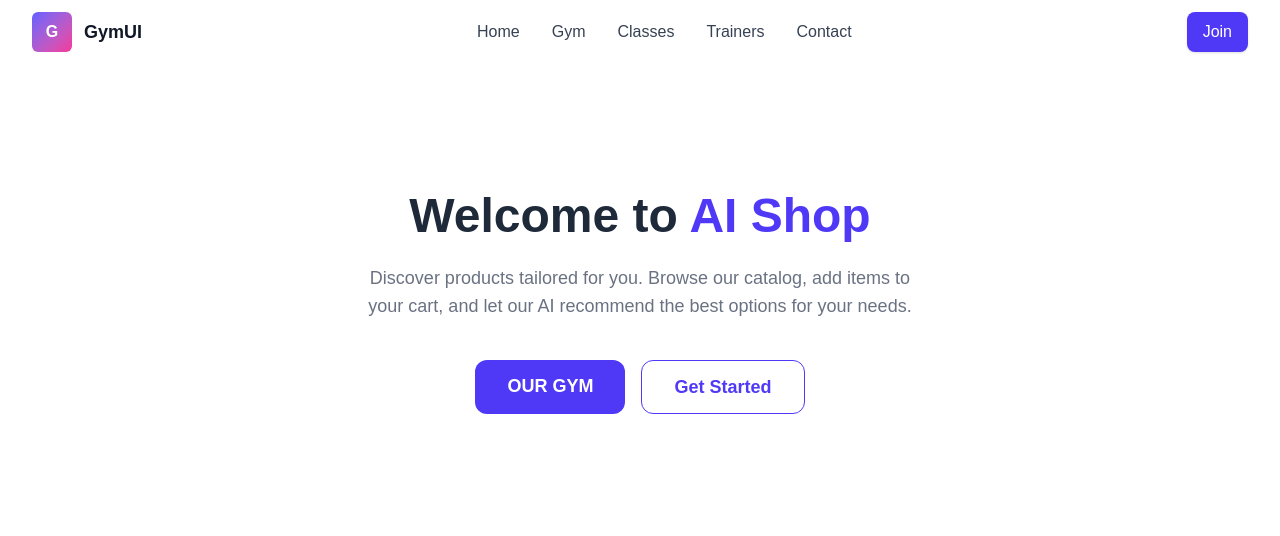
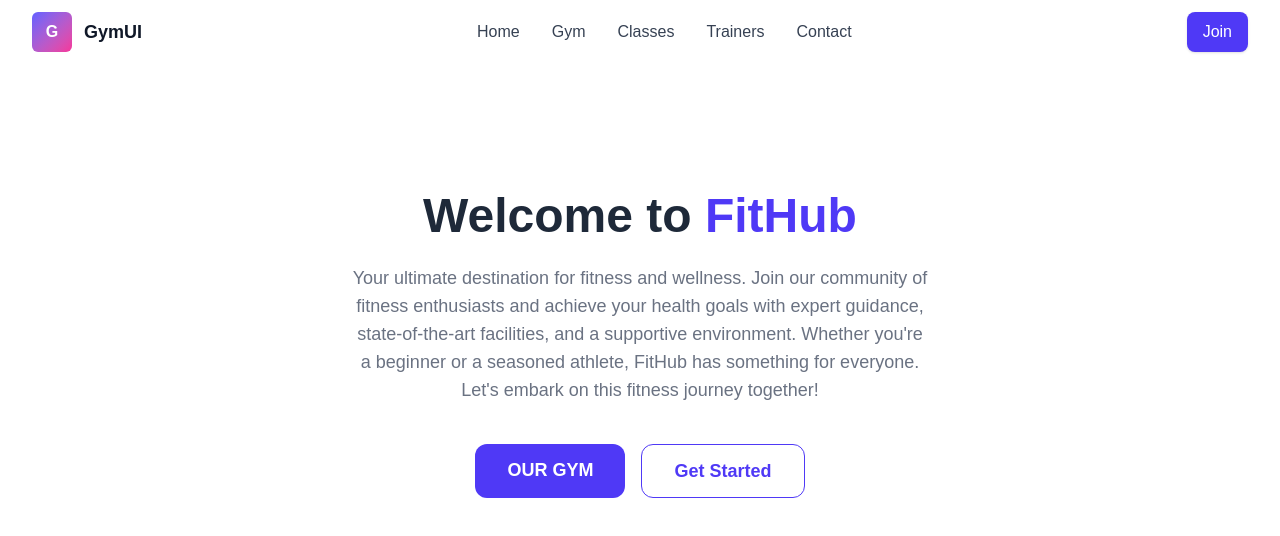
Before and after one commit to petrosasmamaw/Gym, a Next.js app: page / in a window 1280 px wide. Shown: the top 536 px of the page. Built offline with nearby package versions, Linux system fonts and the light colour scheme.

Commit message:
update the contetnt of home page

```diff
--- a/src/app/page.js
+++ b/src/app/page.js
@@ -4,11 +4,15 @@ export default function HomePage() {
   return (
     <div className="flex flex-col items-center justify-center py-24 text-center gap-6">
       <h1 className="text-5xl font-extrabold text-gray-800">
-        Welcome to <span className="text-indigo-600">AI Shop</span>
+        Welcome to <span className="text-indigo-600">FitHub</span>
       </h1>
       <p className="text-gray-500 text-lg max-w-xl">
-        Discover products tailored for you. Browse our catalog, add items to
-        your cart, and let our AI recommend the best options for your needs.
+        Your ultimate destination for fitness and wellness.
+         Join our community of fitness enthusiasts and achieve
+         your health goals with expert guidance, state-of-the-art
+         facilities, and a supportive environment. Whether you're a beginner
+         or a seasoned athlete, FitHub has something for everyone. Let's embark
+         on this fitness journey together!
       </p>
       <div className="flex gap-4 mt-4">
         <Link
```
